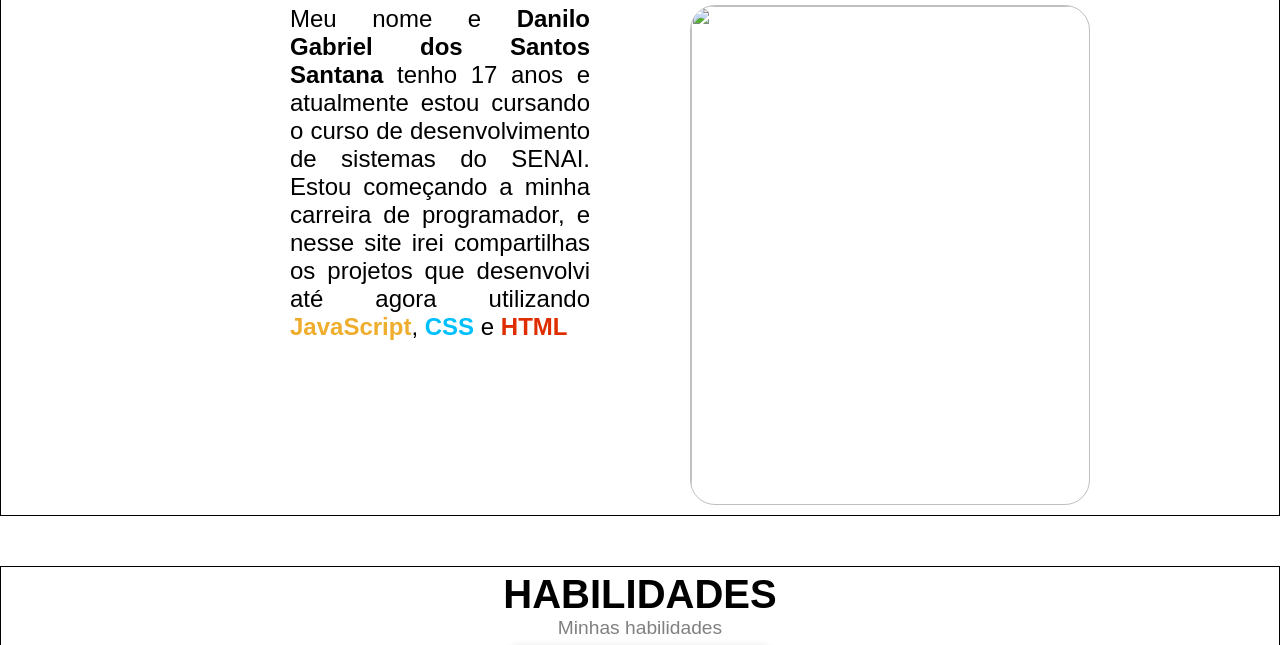
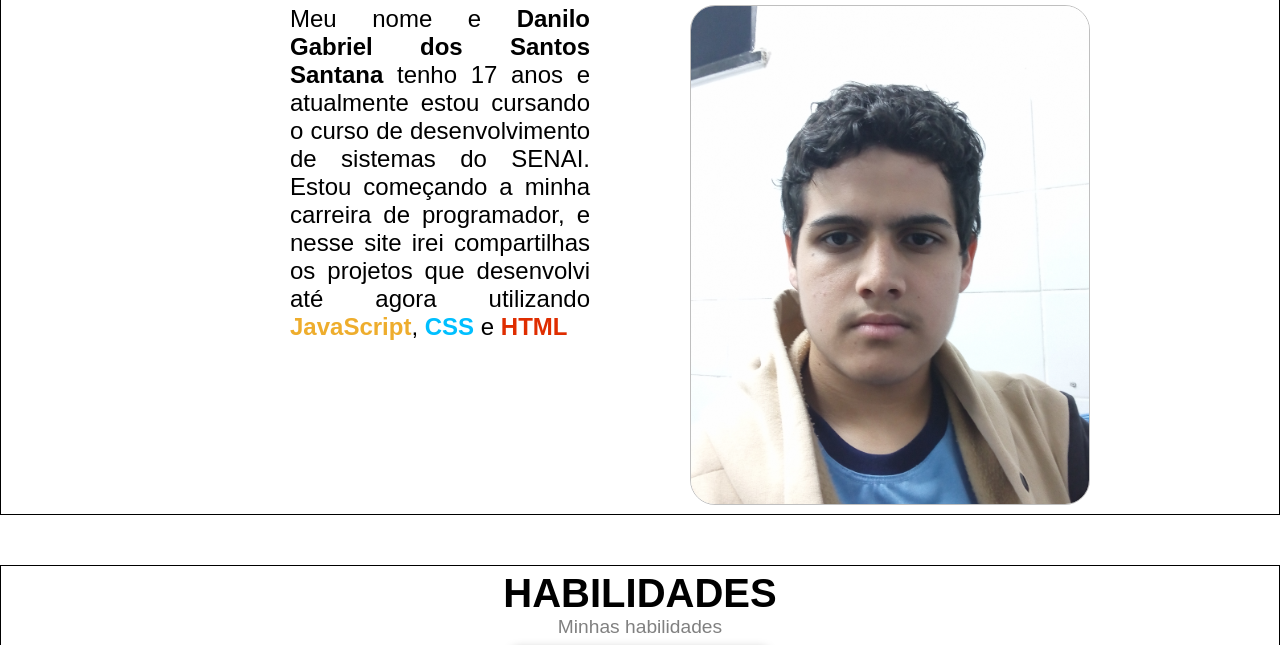
Before and after one commit to Danilo-gab/projeto_portifolio, a plain HTML site: page index.html in a window 1280 px wide. Shown: the part 526-1171 px from the top of the page. Drawn offline with nearby package versions, Linux system fonts and the light colour scheme.

Commit message:
Update index.html

```diff
--- a/index.html
+++ b/index.html
@@ -62,7 +62,7 @@
                 site irei compartilhas os projetos que desenvolvi até agora utilizando <span id="js">JavaScript</span>,
                 <span id="css">CSS</span> e <span id="html">HTML</span>
             </div>
-            <div><img class="perfil-foto" src="imagens/placeholder-picture.jpeg" alt=""></div>
+            <div><img class="perfil-foto" src="imagens/placeholder-picture.jpg" alt=""></div>
         </div>
     </div>
 
```
